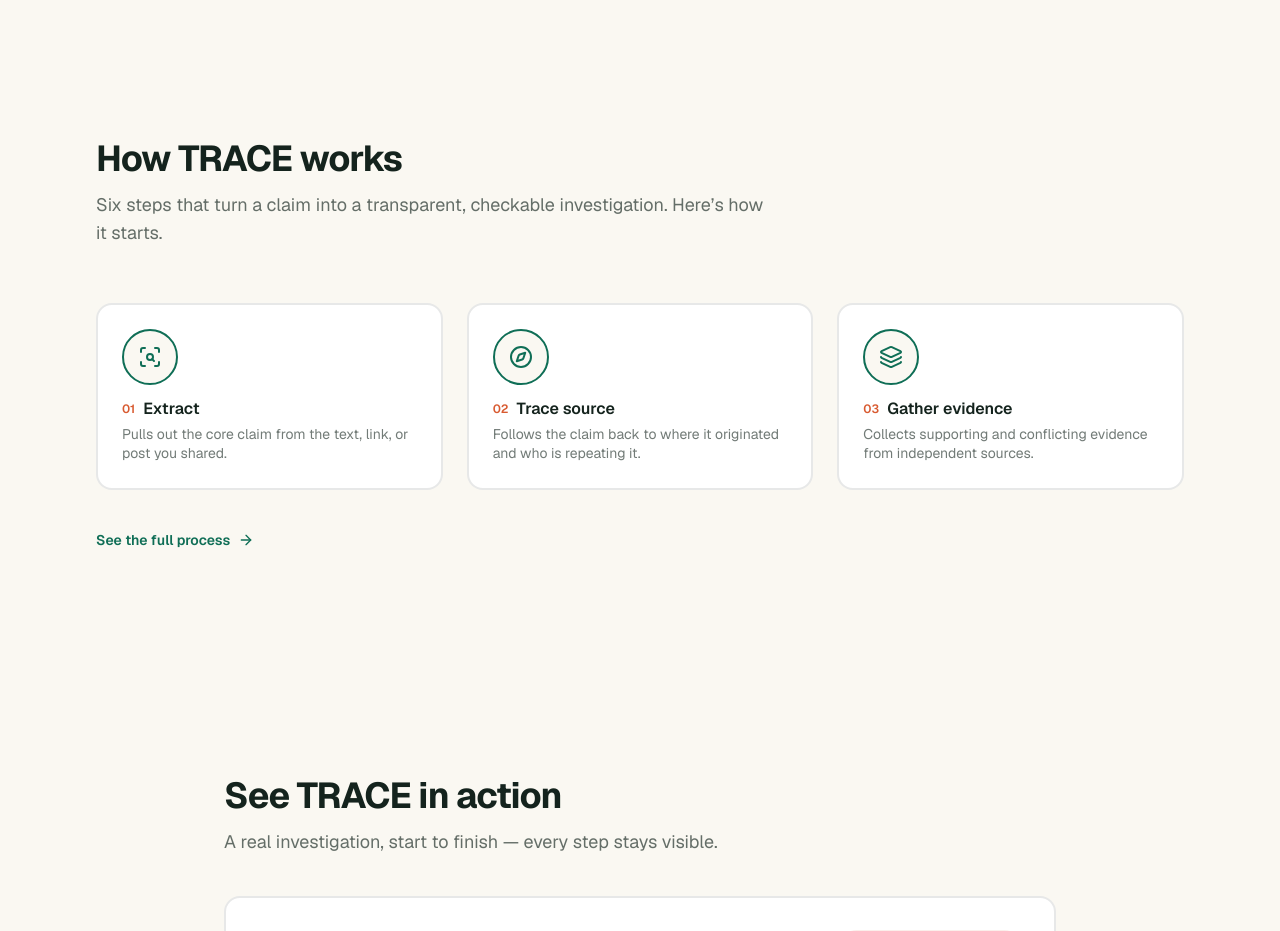
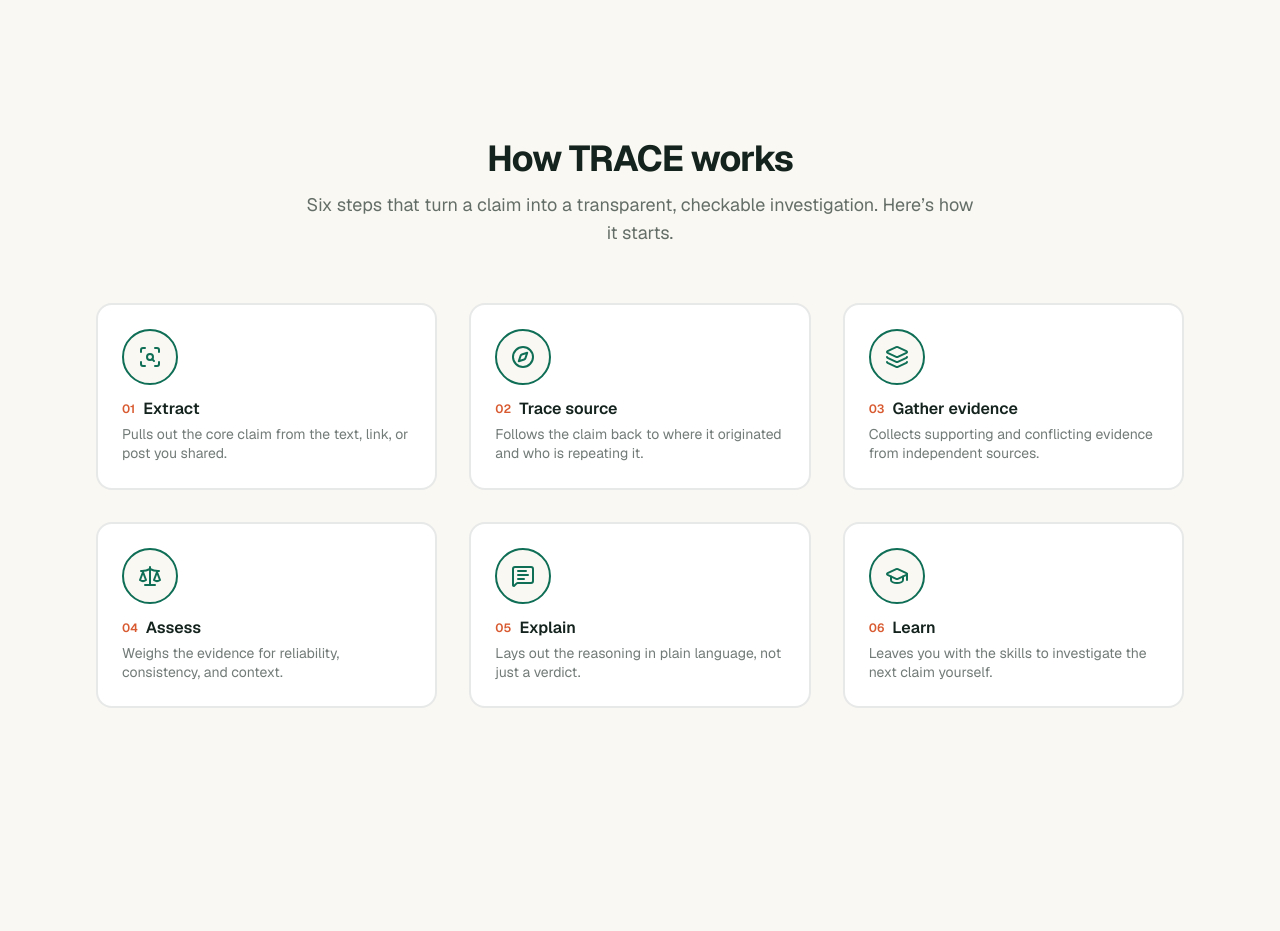
Before and after one commit to Youcef3939/TRACE, a Next.js app: page / in a window 1280 px wide. Shown: the part 2040-2971 px from the top of the page. Built offline with nearby package versions, Linux system fonts and the light colour scheme.

Commit message:
imrpove the overall layout of the how TRACE works section in the landing page

```diff
--- a/components/HowItWorks.tsx
+++ b/components/HowItWorks.tsx
@@ -16,13 +16,11 @@ const item = {
 };
 
 export default function HowItWorks() {
-  const preview = STEPS.slice(0, 3);
-
   return (
     <section className="bg-cream py-20 sm:py-28">
       <div className="mx-auto max-w-6xl px-5 sm:px-8">
         <motion.div
-          className="max-w-2xl"
+          className="mx-auto max-w-2xl text-center"
           initial={{ opacity: 0, y: 16 }}
           whileInView={{ opacity: 1, y: 0 }}
           viewport={{ once: true, amount: 0.4 }}
@@ -38,13 +36,13 @@ export default function HowItWorks() {
         </motion.div>
 
         <motion.div
-          className="mt-14 grid gap-6 sm:grid-cols-3"
+          className="mt-14 grid gap-8 sm:grid-cols-2 lg:grid-cols-3"
           variants={container}
           initial="hidden"
           whileInView="show"
-          viewport={{ once: true, amount: 0.3 }}
+          viewport={{ once: true, amount: 0.1 }}
         >
-          {preview.map(({ icon: Icon, label, description }, i) => (
+          {STEPS.map(({ icon: Icon, label, description }, i) => (
             <motion.div
               key={label}
               variants={item}
@@ -66,20 +64,7 @@ export default function HowItWorks() {
           ))}
         </motion.div>
 
-        <motion.div
-          initial={{ opacity: 0 }}
-          whileInView={{ opacity: 1 }}
-          viewport={{ once: true }}
-          transition={{ duration: 0.35, delay: 0.2 }}
-        >
-          <Link
-            href="/how-it-works"
-            className="mt-10 inline-flex items-center gap-2 text-sm font-semibold text-teal transition-colors hover:text-teal-dark"
-          >
-            See the full process
-            <ArrowRight size={16} />
-          </Link>
-        </motion.div>
+        {/* Full process is shown above */}
       </div>
     </section>
   );
```
